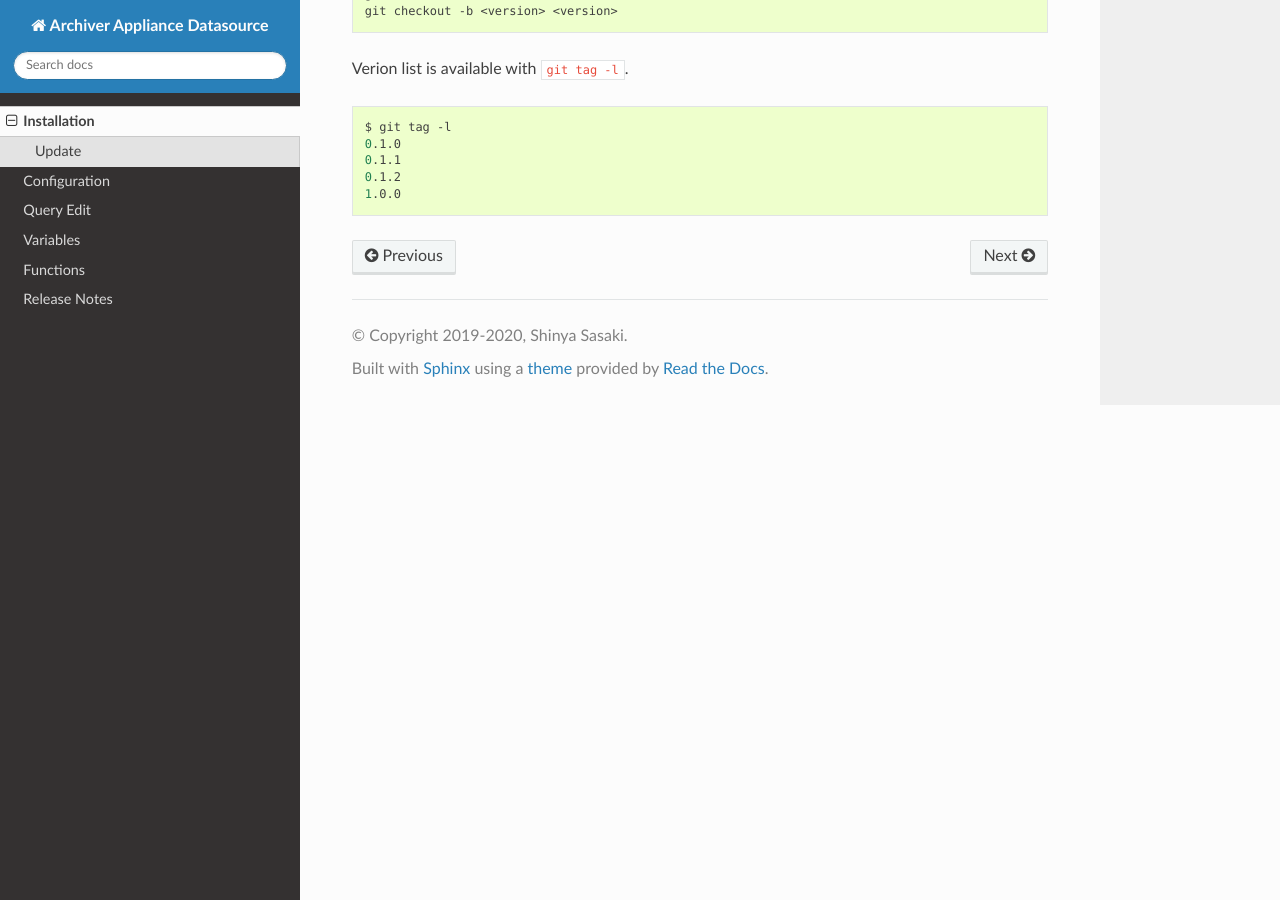
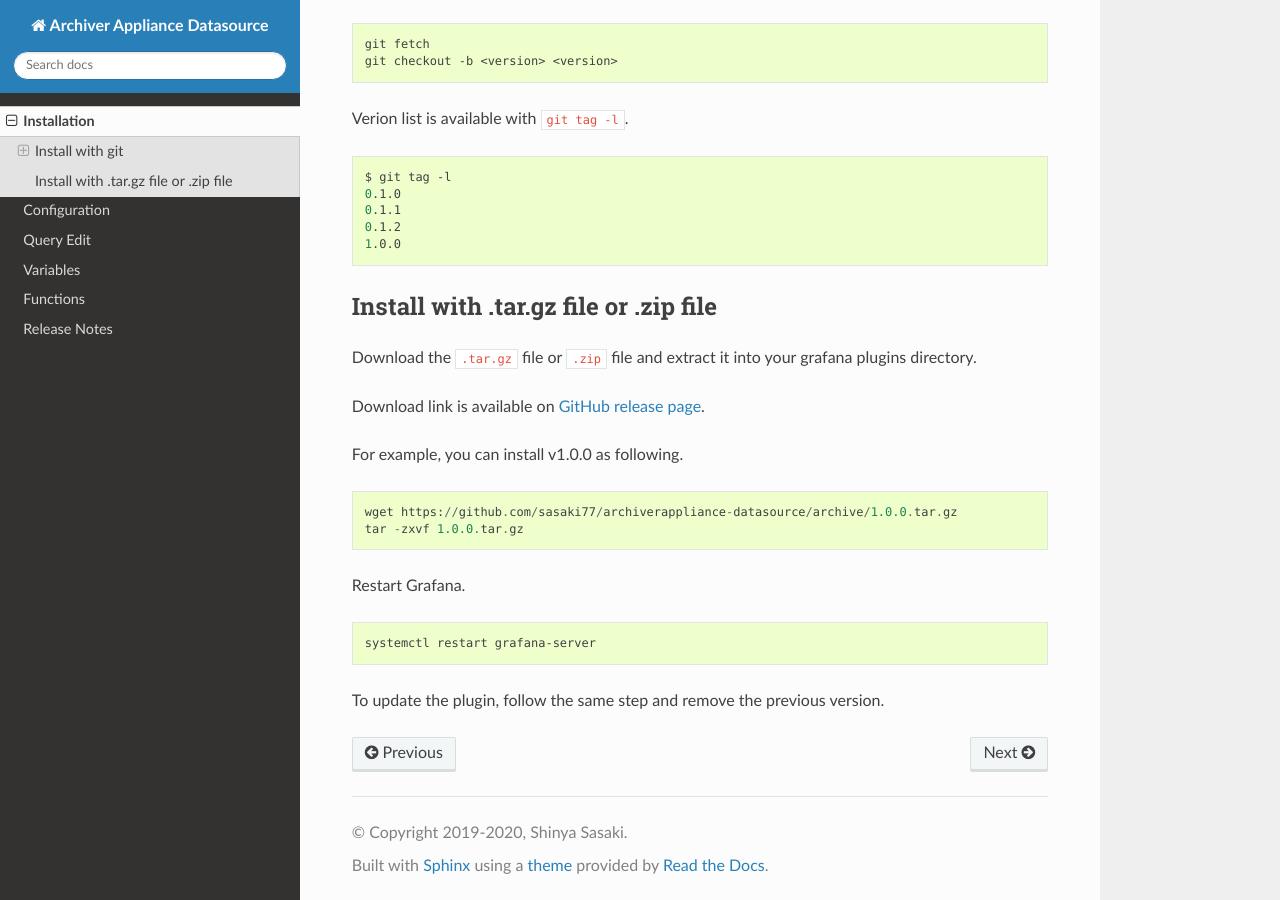
Before and after one commit to sasaki77/archiverappliance-datasource, a Sphinx documentation site: the page built from docs/installation.md, in a window 1280 px wide and 900 px high, scrolled down 833 px. Built offline with Sphinx 7.4.7 and the Read the Docs theme 2.0.0, drawn with Linux system fonts in a browser that asks for light colours; some of the changed text lies outside the part shown.

Commit message:
Add doc for installation with the archive file

````diff
--- a/docs/installation.md
+++ b/docs/installation.md
@@ -1,7 +1,10 @@
 # Installation
+
 This plugin is not registered in Grafana Plugin Repository.
-Please clone this plugin into your grafana plugins directory;
+Please put this plugin into your grafana plugins directory;
 the default path is `/var/lib/grafana/plugins`.
+
+## Install with git
 
 Clone the codes with tag specication from GitHub.
 
@@ -24,7 +27,7 @@ systemctl restart grafana-server
 ``` Warning:: Master branch has no longer dist folder from v1.0.0. Therefore, you can't install it with master branch without build.
 ```
 
-## Update
+### Update
 To update the plugin, fetch repository from GitHub and checkout with version tag.
 
 ```bash
@@ -41,3 +44,23 @@ $ git tag -l
 0.1.2
 1.0.0
 ```
+
+## Install with .tar.gz file or .zip file
+Download the `.tar.gz` file or `.zip` file and extract it into your grafana plugins directory.
+
+Download link is available on [GitHub release page](https://github.com/sasaki77/archiverappliance-datasource/releases).
+
+For example, you can install v1.0.0 as following.
+
+```
+wget https://github.com/sasaki77/archiverappliance-datasource/archive/1.0.0.tar.gz
+tar -zxvf 1.0.0.tar.gz
+```
+
+Restart Grafana.
+
+```bash
+systemctl restart grafana-server
+```
+
+To update the plugin, follow the same step and remove the previous version.
````
Also changed, not shown: docs/functions.md (+2 -2 lines).
